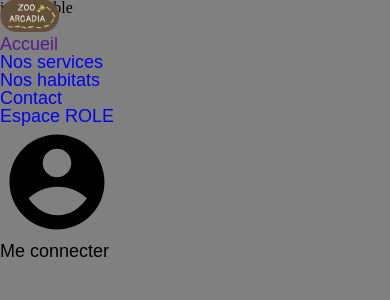
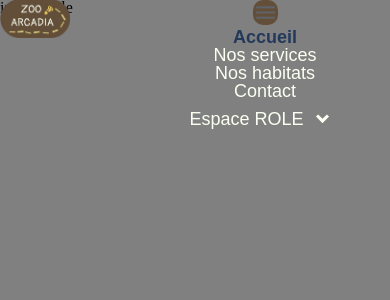
Before and after one commit to Lucy86240/Zoo-Arcadia, a PHP site: page /something/ in a window 390 px wide. Shown: the top 300 px of the page. Run offline with PHP 8.4, Linux system fonts and the light colour scheme.

Commit message:
add responsive header

```diff
--- a/View/assets/css/header.css
+++ b/View/assets/css/header.css
@@ -1,4 +1,6 @@
 /*HEADER*/
+
+
 
 .header{
 
@@ -9,31 +11,33 @@
     a{
         text-decoration: none;
     }
+
+    .nav-link, .dropdown-item{
+        color : var(--white);
     }
 
-/*version mobile*/
-@media only screen and (max-width: 556px){
-    .logo{
-        width:15vw;
-    }
-
-    .menu-icon{
-        width: 7vw;
+    .nav-link:hover, .dropdown-item:hover, .dropdown-selected{
+        color: var(--dark_green);
+        font-weight : bold;
+        .arrow{
+            filter: brightness(0) saturate(100%) invert(45%) sepia(8%) saturate(2365%) hue-rotate(39deg) brightness(90%) contrast(87%);
         }
     }
 
-/*version desktop*/
-@media only screen and (min-width: 556px){
-    .navbar-toggler{
-        display: none;
+    .connected-link:hover{
+        .arrow{
+            filter: brightness(0) saturate(100%) invert(45%) sepia(8%) saturate(2365%) hue-rotate(39deg) brightness(90%) contrast(87%);
+        }
     }
 
-    .top{
-        background-color: rgba(250,255,241,0.3);
+    .bgc-dropdown{
+        border: solid 1px var(--white);
+        margin-right : 1px;
     }
 
-    .nav-link, .dropdown-item{
-        color : var(--white);
+    .active, .active:hover{
+        color: var(--blue) !important;
+        font-weight: bold;
     }
 
     .scroll{
@@ -44,6 +48,88 @@
         }
     }
 
+    .connected-link{
+        display: flex;
+        align-items: center;
+    }
+
+    .arrow{
+        width : 37px;
+        filter: invert(91%) sepia(4%) saturate(603%) hue-rotate(53deg) brightness(109%) contrast(103%);
+    }
+
+}
+
+/*version mobile*/
+@media only screen and (max-width: 556px){
+    .logo{
+        width:70px;
+    }
+
+    .menu-icon{
+        width: 25px;
+        background-color: var(--brown);
+        border-radius: 10px;
+        /*filter: invert(91%) sepia(4%) saturate(603%) hue-rotate(53deg) brightness(109%) contrast(103%);*/
+    }
+
+    .mobile{
+        top:0px;
+    }
+
+    .account{
+        display : none;
+    }
+.container-fluid{
+    display: flex;
+    background-color: transparent;
+    height: 40px;
+    width: 100vw;
+    justify-content: space-between;
+
+    .navbar-nav, .connexion, #toggle{
+        display: none;
+    }
+
+    .navbar-nav{
+        flex-direction: column;
+        width : 100vw;
+    }
+
+    #toggle:checked + .navbar-collapse{
+        .mobile{
+            text-align:center;
+        }
+        .navbar-nav {
+            display: flex;
+            text-align: center;
+            .connected-link{
+                display: flex;
+                justify-content: center;
+            }
+        }
+    }
+}
+}
+
+/*version desktop*/
+@media only screen and (min-width: 556px){
+    .menu{
+        display: flex;
+        flex-direction: row;
+        justify-content: space-around;
+    }
+    .navbar{
+        display: flex;
+    }
+
+    .mobile, #toggle{
+        display: none;
+    }
+
+    .top{
+        background-color: rgba(250,255,241,0.3);
+    }
     .container-fluid{
         width: 100vw;
         display: flex;
@@ -53,6 +139,7 @@
         .navbar-nav{
             display: flex;
             flex-direction: row;
+            align-items: center;
 
             li{
                 margin : 10px;
@@ -86,15 +173,6 @@
         background-color: rgba(250,255,241,0.8);
     }
 
-    .nav-link:hover{
-        color: var(--dark_green);
-        font-weight : bold;
-    }
-
-    .active, .active:hover{
-        color: var(--blue) !important;
-        font-weight: bold;
-    }
     .dropdown{
         display: flex;
         flex-direction: column;
@@ -102,7 +180,7 @@
 
     .dropdown-menu{
         position: absolute;
-        margin-top: 49px;
+        margin-top: 60px;
         width : 200px;
         li{
             padding : 5px;
--- a/View/assets/css/style.css
+++ b/View/assets/css/style.css
@@ -50,3 +50,7 @@ p,a,span{
 .none{
     display:none;
 }
+
+.center{
+    text-align : center;
+}
--- a/View/assets/script/header.js
+++ b/View/assets/script/header.js
@@ -25,24 +25,36 @@ window.onscroll = function(){
 
 //affiche le sous-menu de l'espace utilisateur
 const userMenu = document.querySelector("#dropdown-toggle");
+const menuUser = document.querySelector(".dropdown");
+const arrowC = document.querySelector("#arrow-close");
+const arrowO = document.querySelector("#arrow-open");
+
 userMenu.addEventListener("click", ()=>{
     if(document.querySelector('#dropdown-menu.none') !== null){
-        dropdown.classList.remove("none");
+        dropdown.classList.remove('none');
+        dropdown.classList.add('bgc-dropdown')
+        userMenu.classList.add('dropdown-selected')
+        arrowO.classList.remove('none');
+        arrowC.classList.add('none');
     }
     else{
-        dropdown.classList.add("none");
+        dropdown.classList.add('none');
+        arrowO.classList.add('none');
+        arrowC.classList.remove('none');
+        dropdown.classList.remove('bgc-dropdown')
+        userMenu.classList.remove('dropdown-selected')
     }
 })
 
+//image burger centré
+const burger = document.querySelector(".menu");
+const check = document.getElementById("toggle").checked = true;
 
-const MenuMobile = document.querySelector(".navbar-toggler");
-if(window.width < 556){
-    if(document.querySelector('.navbar-toggler.none') !== null){
-        MenuMobile.classList.remove("none");
-    }
+if(check){
+    burger.classList.add('center')
+    console.log("hello")
 }
 else{
-    if(document.querySelector('.navbar-toggler.none') == null){
-        MenuMobile.classList.add("none");
-    }
+    burger.classList.remove('center')
+    console.log("hola")
 }
--- a/View/elements/header.php
+++ b/View/elements/header.php
@@ -9,14 +9,14 @@
 </head>
 <body>
     <header class="header">
-        <nav class="navbar">
-            <div class="container-fluid top" id="container-fluid">
+        <nav class="navbar top">
+            <div class="container-fluid" id="container-fluid">
                 <a class="navbar-brand" href="">
                     <img class="logo" src="View/assets/img/general/header/logo.png" alt="logo du zoo Arcadia">
                 </a>
-                <button class="navbar-toggler" type="button" aria-controls="navbarSupportedContent" aria-expanded="false" aria-label="Toggle navigation">
-                    <img class="menu-icon" src="View/assets/img/general/header/menu.svg" alt="Menu">
-                </button>
+                <div class="menu">
+                    <label class="mobile" for="toggle"><img class="menu-icon" src="View/assets/img/general/header/menu.svg" alt="Menu"></label>
+                    <input type="checkbox" id="toggle">
                     <div class="navbar-collapse" id="navbarSupportedContent">
                         <ul class="navbar-nav">
                             <li class="nav-item">
@@ -31,9 +31,11 @@
                             <li class="nav-item">
                                 <a class="nav-link text-white" href="contact">Contact</a>
                             </li>
-                        <li class="nav-item dropdown ">
+                            <li class="nav-item dropdown">
                             <a class="nav-link connected-link" id="dropdown-toggle" href="#" role="button" aria-expanded="false">
                                 Espace ROLE
+                                <img class="arrow" id="arrow-close" src="View/assets/img/general/buttons/arrow-drop-down.svg" alt="menu-close">
+                                <img class="arrow none" id="arrow-open" src="View/assets/img/general/buttons/arrow-drop-up.svg" alt="menu-open">
                             </a>
                             <ul class="dropdown-menu none top" id="dropdown-menu">
                                 <li><a class="dropdown-item" href="#">Tableau de bord</a></li>
@@ -48,11 +50,11 @@
                             </li>
                         </ul>
                     </div>
+                </div>
                 <div class="connexion">
                     <a href=#"><img class="account" src="View/assets/img/general/header/account.svg" alt="Connexion"> </a>
                     <span class="text-center">Me connecter</span>
                 </div>
             </div>
-
         </nav>
     </header>
```
Also changed, not shown: View/assets/img/general/buttons/arrow-drop-down.svg (added), View/assets/img/general/buttons/arrow-drop-up.svg (added). Lines whose indentation alone changed are shown as unchanged.
